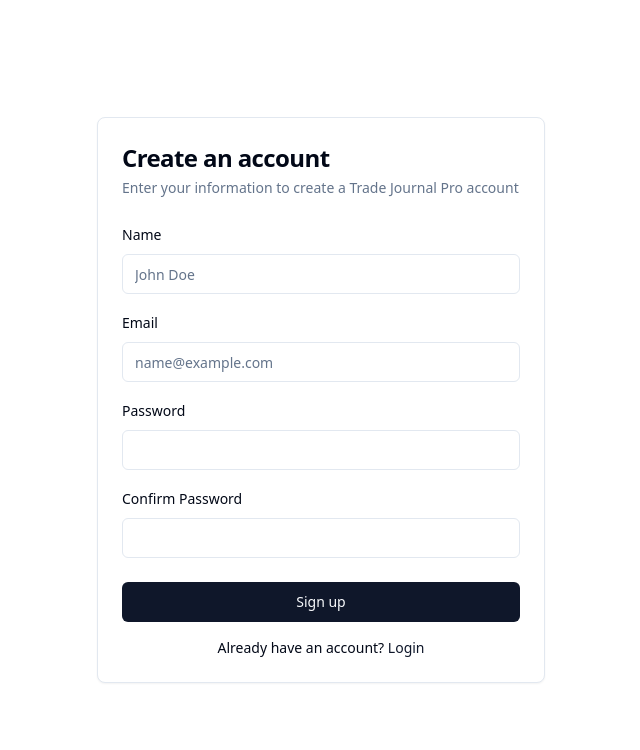
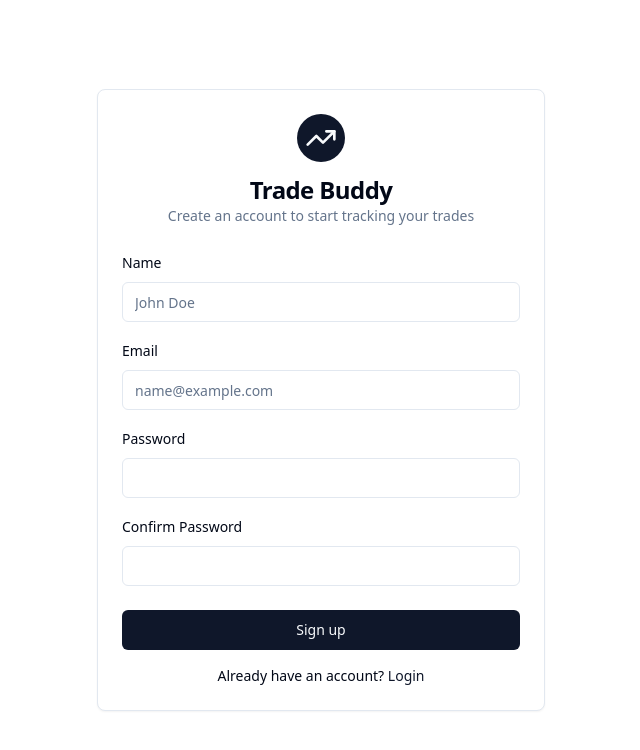
Before and after one commit to pavelnondo/tradebuddynew, a React (Vite) app: page /signup in a window 1280 px wide. Shown: the top 750 px of the page, without its empty margins (319-959 px from the left). Built offline with nearby package versions, Linux system fonts and the light colour scheme.

Commit message:
Rename site to Trade Buddy
Rename the site to Trade Buddy and add a logo to the signup page.

```diff
--- a/src/components/Layout.tsx
+++ b/src/components/Layout.tsx
@@ -56,7 +56,7 @@ export function Layout({ children }: LayoutProps) {
       <header className="border-b">
         <div className="container mx-auto px-4 py-4 flex justify-between items-center">
           <Link to="/" className="text-xl font-bold">
-            Trade Journal Pro
+            Trade Buddy
           </Link>
           <div className="flex items-center gap-2">
             {user ? (
@@ -104,7 +104,7 @@ export function Layout({ children }: LayoutProps) {
 
       <footer className="border-t py-4">
         <div className="container mx-auto px-4 text-center text-sm text-muted-foreground">
-          &copy; {new Date().getFullYear()} Trade Journal Pro. All rights reserved.
+          &copy; {new Date().getFullYear()} Trade Buddy. All rights reserved.
         </div>
       </footer>
     </div>
--- a/src/pages/Login.tsx
+++ b/src/pages/Login.tsx
@@ -7,6 +7,7 @@ import { Input } from "@/components/ui/input";
 import { Label } from "@/components/ui/label";
 import { Card, CardContent, CardDescription, CardFooter, CardHeader, CardTitle } from "@/components/ui/card";
 import { useToast } from "@/hooks/use-toast";
+import { TrendingUp } from "lucide-react"; // Using TrendingUp icon as logo
 
 export default function Login() {
   const { user, login } = useAuth();
@@ -44,10 +45,17 @@ export default function Login() {
     <div className="flex min-h-screen items-center justify-center bg-background px-4">
       <Card className="w-full max-w-md">
         <CardHeader className="space-y-1">
-          <CardTitle className="text-2xl font-bold">Login</CardTitle>
-          <CardDescription>
-            Enter your email and password to access your trading journal
-          </CardDescription>
+          <div className="flex items-center justify-center mb-2">
+            <div className="bg-primary p-2 rounded-full">
+              <TrendingUp className="h-8 w-8 text-primary-foreground" />
+            </div>
+          </div>
+          <div className="text-center">
+            <CardTitle className="text-2xl font-bold">Trade Buddy</CardTitle>
+            <CardDescription>
+              Login to access your trading journal
+            </CardDescription>
+          </div>
         </CardHeader>
         <form onSubmit={handleSubmit}>
           <CardContent className="space-y-4">
--- a/src/pages/Signup.tsx
+++ b/src/pages/Signup.tsx
@@ -7,6 +7,7 @@ import { Input } from "@/components/ui/input";
 import { Label } from "@/components/ui/label";
 import { Card, CardContent, CardDescription, CardFooter, CardHeader, CardTitle } from "@/components/ui/card";
 import { useToast } from "@/hooks/use-toast";
+import { TrendingUp } from "lucide-react"; // Using TrendingUp icon as logo
 
 export default function Signup() {
   const { user, signup } = useAuth();
@@ -56,10 +57,17 @@ export default function Signup() {
     <div className="flex min-h-screen items-center justify-center bg-background px-4">
       <Card className="w-full max-w-md">
         <CardHeader className="space-y-1">
-          <CardTitle className="text-2xl font-bold">Create an account</CardTitle>
-          <CardDescription>
-            Enter your information to create a Trade Journal Pro account
-          </CardDescription>
+          <div className="flex items-center justify-center mb-2">
+            <div className="bg-primary p-2 rounded-full">
+              <TrendingUp className="h-8 w-8 text-primary-foreground" />
+            </div>
+          </div>
+          <div className="text-center">
+            <CardTitle className="text-2xl font-bold">Trade Buddy</CardTitle>
+            <CardDescription>
+              Create an account to start tracking your trades
+            </CardDescription>
+          </div>
         </CardHeader>
         <form onSubmit={handleSubmit}>
           <CardContent className="space-y-4">
```
